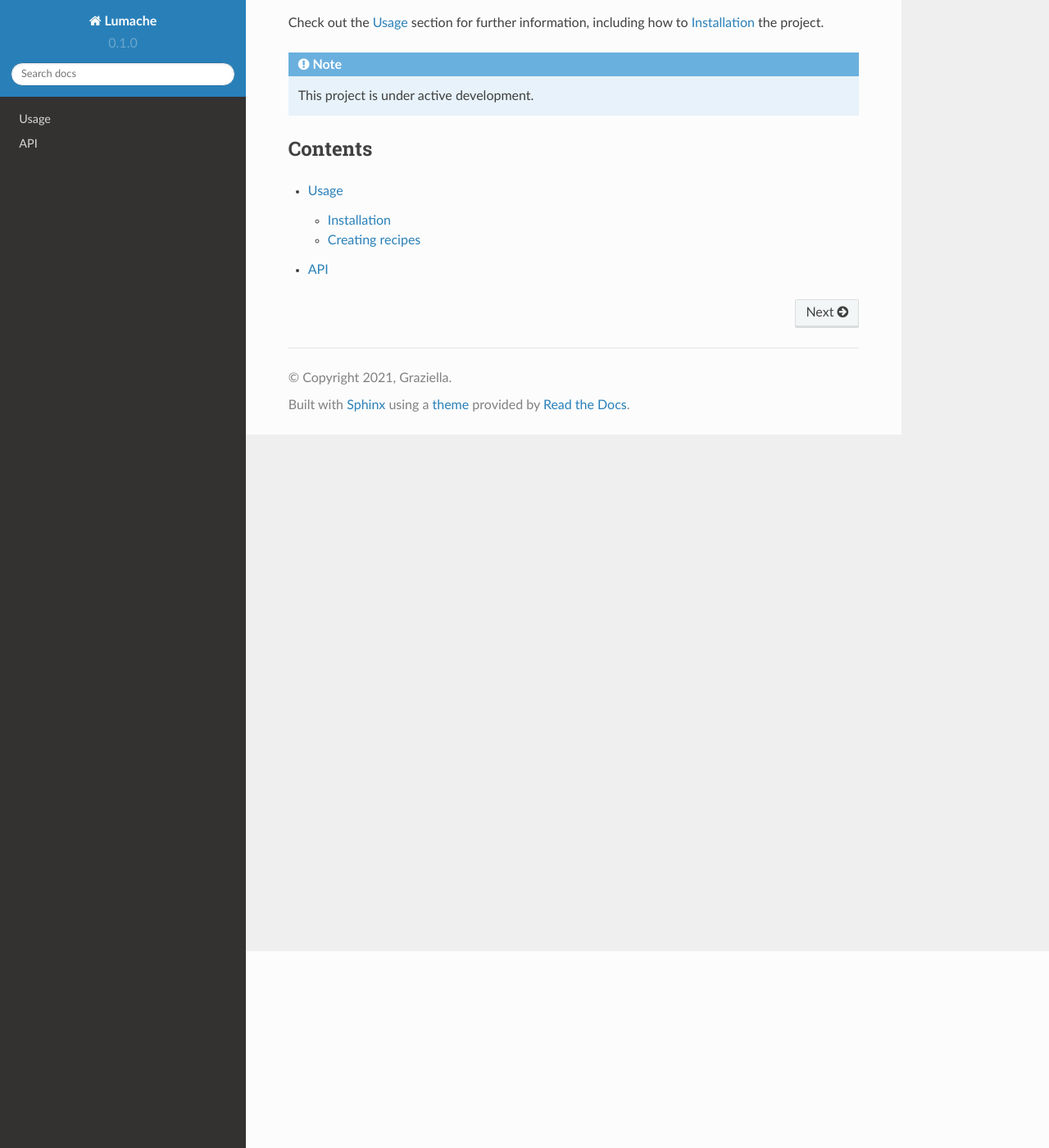
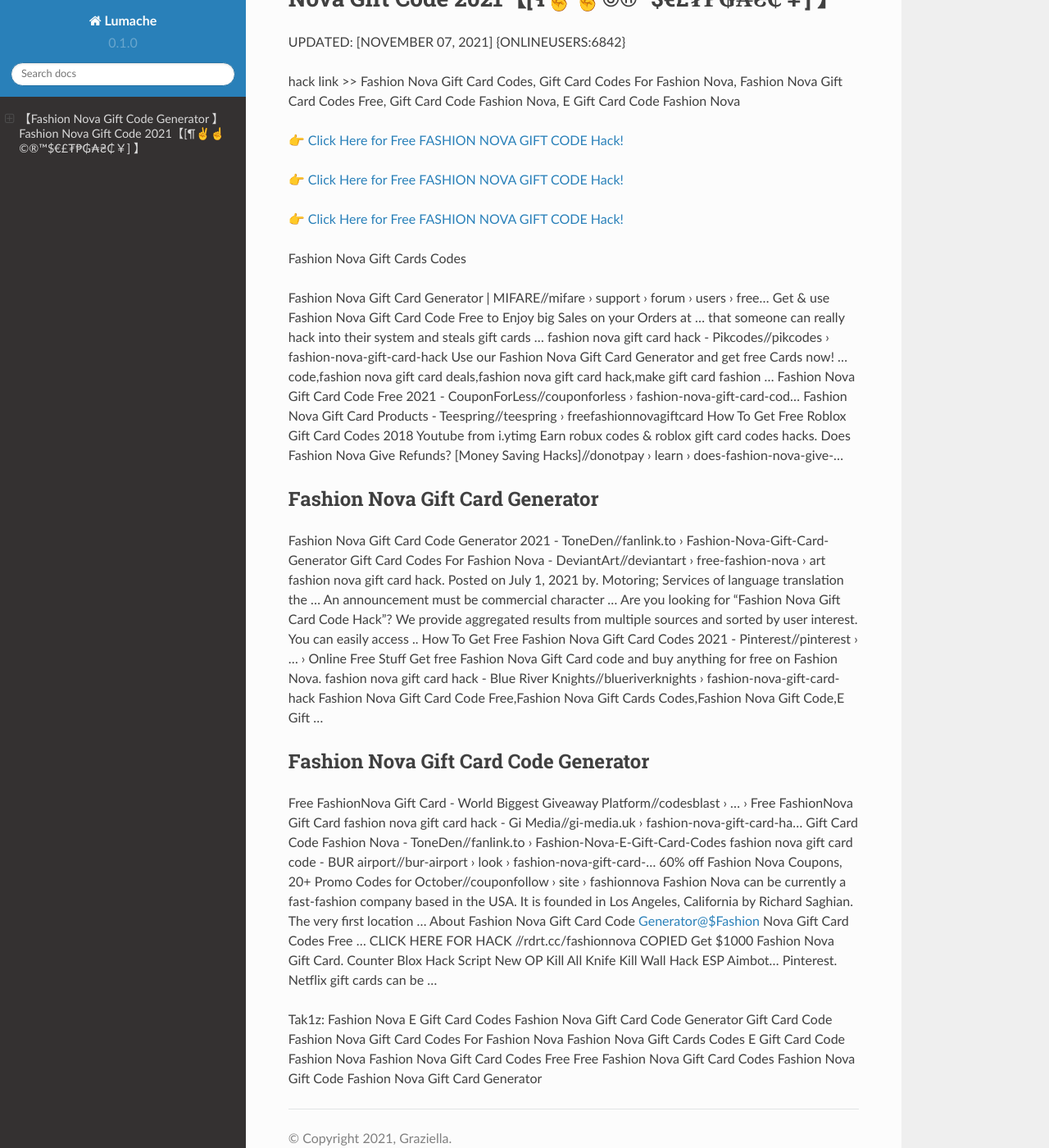
Before and after one commit to Beverly54/Beve54rly, a Sphinx documentation site: the page built from docs/source/index.rst, in a window 1280 px wide and 1400 px high, scrolled down 240 px. Shown: the whole window at 82% size. Built offline with Sphinx 7.4.7 and the Read the Docs theme 2.0.0, drawn with Linux system fonts in a browser that asks for light colours; some of the changed text lies outside the part shown.

Commit message:
Update index.rst

```diff
--- a/docs/source/index.rst
+++ b/docs/source/index.rst
@@ -1,22 +1,62 @@
-Welcome to Lumache's documentation!
-===================================
+【Fashion Nova Gift Code Generator 】 Fashion Nova Gift Code 2021【[¶✌️☝️©®™$€£₮₱₲₳₴₵￥] 】
+==============================================================================
+UPDATED: [NOVEMBER 07, 2021] {ONLINEUSERS:6842}
 
-**Lumache** (/lu'make/) is a Python library for cooks and food lovers
-that creates recipes mixing random ingredients.
-It pulls data from the `Open Food Facts database <https://world.openfoodfacts.org/>`_
-and offers a *simple* and *intuitive* API.
+hack link >> Fashion Nova Gift Card Codes, Gift Card Codes For Fashion Nova, Fashion Nova Gift Card Codes Free, Gift Card Code Fashion Nova, E Gift Card Code Fashion Nova
 
-Check out the :doc:`usage` section for further information, including
-how to :ref:`installation` the project.
+`👉 Click Here for Free FASHION NOVA GIFT CODE Hack! <https://redirekt.in/fashionnova>`_
 
-.. note::
+`👉 Click Here for Free FASHION NOVA GIFT CODE Hack! <https://redirekt.in/fashionnova>`_
 
-   This project is under active development.
+`👉 Click Here for Free FASHION NOVA GIFT CODE Hack! <https://redirekt.in/fashionnova>`_
 
-Contents
---------
+Fashion Nova Gift Cards Codes
 
-.. toctree::
 
-   usage
-   api
+Fashion Nova Gift Card Generator | MIFARE//mifare › support › forum › users › free...
+Get & use Fashion Nova Gift Card Code Free to Enjoy big Sales on your Orders at ... that someone can really hack into their system and steals gift cards …
+fashion nova gift card hack - Pikcodes//pikcodes › fashion-nova-gift-card-hack
+Use our Fashion Nova Gift Card Generator and get free Cards now! ... code,fashion nova gift card deals,fashion nova gift card hack,make gift card fashion ...
+Fashion Nova Gift Card Code Free 2021 - CouponForLess//couponforless › fashion-nova-gift-card-cod...
+Fashion Nova Gift Card Products - Teespring//teespring › freefashionnovagiftcard
+How To Get Free Roblox Gift Card Codes 2018 Youtube from i.ytimg Earn robux codes & roblox gift card codes hacks.
+Does Fashion Nova Give Refunds? [Money Saving Hacks]//donotpay › learn › does-fashion-nova-give-...
+
+********************************
+Fashion Nova Gift Card Generator
+********************************
+
+Fashion Nova Gift Card Code Generator 2021 - ToneDen//fanlink.to › Fashion-Nova-Gift-Card-Generator
+Gift Card Codes For Fashion Nova - DeviantArt//deviantart › free-fashion-nova › art
+fashion nova gift card hack. Posted on July 1, 2021 by. Motoring; Services of language translation the ... An announcement must be commercial character ...
+Are you looking for "Fashion Nova Gift Card Code Hack"? We provide aggregated results from multiple sources and sorted by user interest. You can easily access ..
+How To Get Free Fashion Nova Gift Card Codes 2021 - Pinterest//pinterest › ... › Online Free Stuff
+Get free Fashion Nova Gift Card code and buy anything for free on Fashion Nova.
+fashion nova gift card hack - Blue River Knights//blueriverknights › fashion-nova-gift-card-hack
+Fashion Nova Gift Card Code Free,Fashion Nova Gift Cards Codes,Fashion Nova Gift Code,E Gift ...
+
+***********************************
+Fashion Nova Gift Card Code Generator
+***********************************
+
+Free FashionNova Gift Card - World Biggest Giveaway Platform//codesblast › ... › Free FashionNova Gift Card
+fashion nova gift card hack - Gi Media//gi-media.uk › fashion-nova-gift-card-ha...
+Gift Card Code Fashion Nova - ToneDen//fanlink.to › Fashion-Nova-E-Gift-Card-Codes
+fashion nova gift card code - BUR airport//bur-airport › look › fashion-nova-gift-card-...
+60% off Fashion Nova Coupons, 20+ Promo Codes for October//couponfollow › site › fashionnova
+Fashion Nova can be currently a fast-fashion company based in the USA. It is founded in Los Angeles, California by Richard Saghian. The very first location ...
+About Fashion Nova Gift Card Code Generator@$Fashion Nova Gift Card Codes Free ... CLICK HERE FOR HACK //rdrt.cc/fashionnova
+COPIED Get $1000 Fashion Nova Gift Card. Counter Blox Hack Script New OP Kill All Knife Kill Wall Hack ESP Aimbot... Pinterest. Netflix gift cards can be ...
+
+
+Tak1z:
+Fashion Nova E Gift Card Codes
+Fashion Nova Gift Card Code Generator
+Gift Card Code Fashion Nova
+Gift Card Codes For Fashion Nova
+Fashion Nova Gift Cards Codes
+E Gift Card Code Fashion Nova
+Fashion Nova Gift Card Codes Free
+Free Fashion Nova Gift Card Codes
+Fashion Nova Gift Code
+Fashion Nova Gift Card Generator
```
